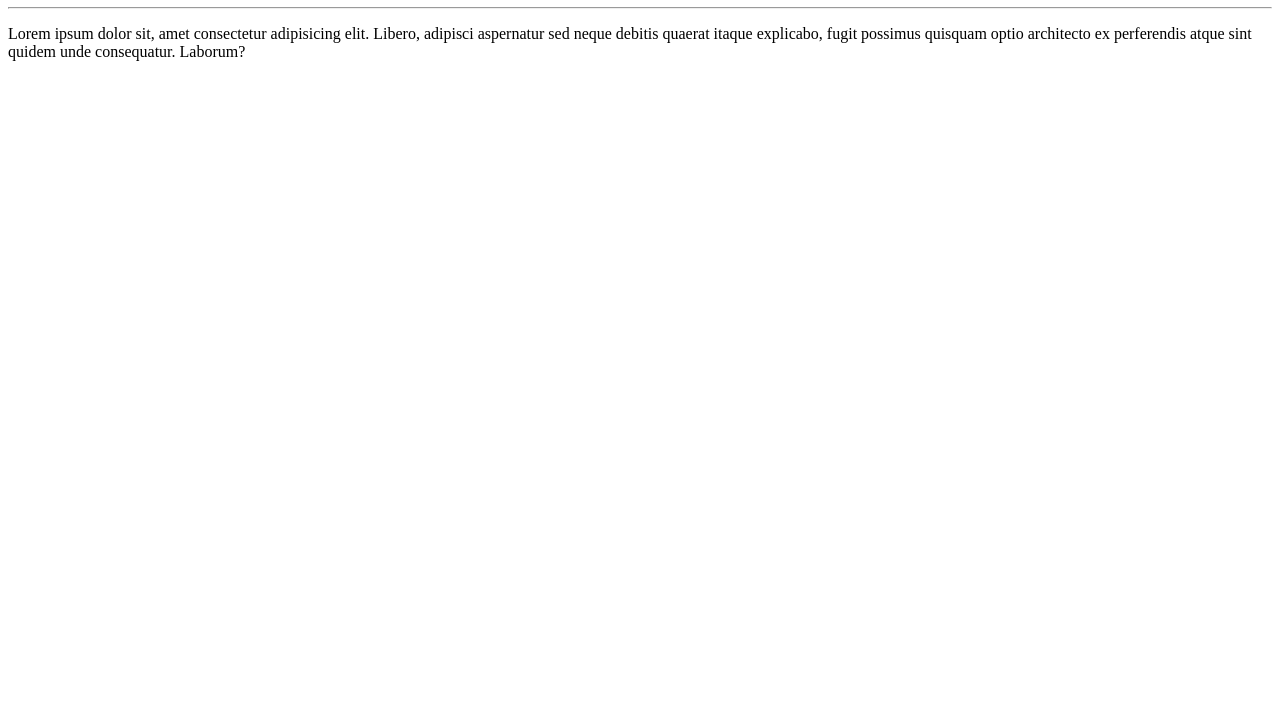
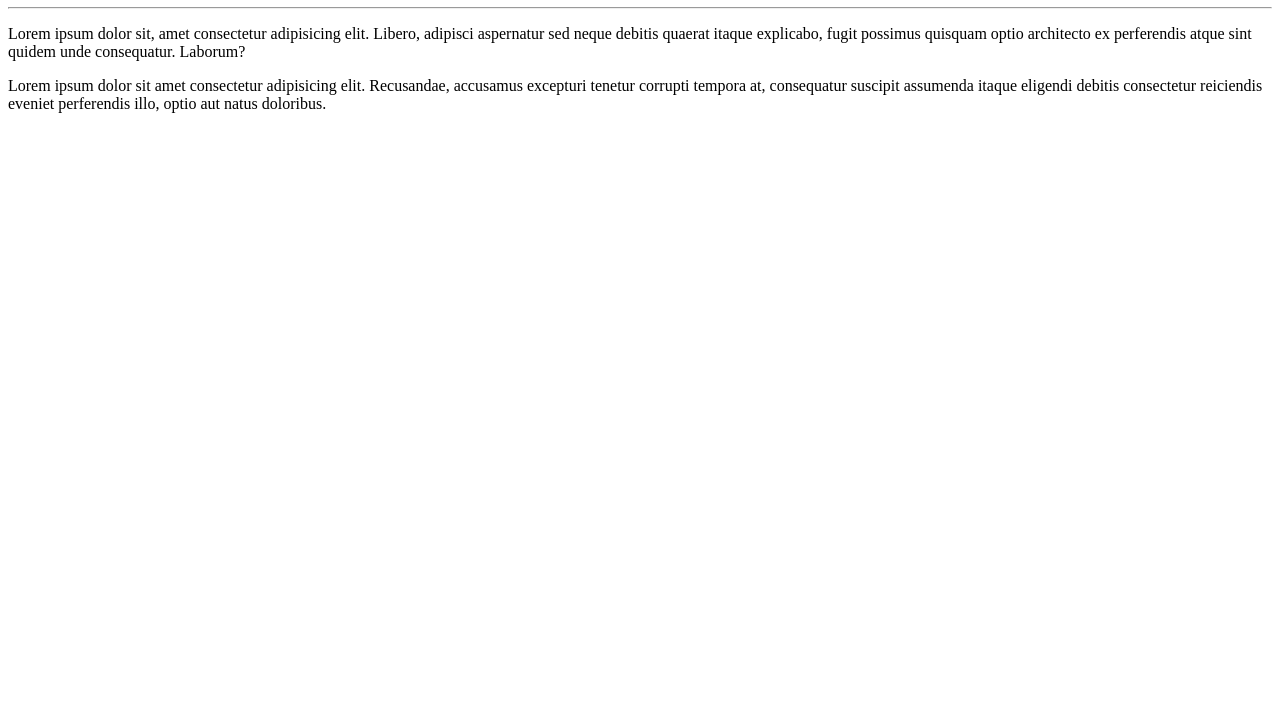
Before and after one commit to HendrixsIsak/Ola-Mundo, a plain HTML site: page site-exemplo/INDEX.HTML in a window 1280 px wide. Shown: the part 73-800 px from the top of the page. Drawn offline with Linux system fonts and the light colour scheme.

Commit message:
Adicionei um parágrafo

```diff
--- a/site-exemplo/INDEX.HTML
+++ b/site-exemplo/INDEX.HTML
@@ -9,5 +9,6 @@
     <h1>Olá, Mundo!</h1>
     <hr>
     <p>Lorem ipsum dolor sit, amet consectetur adipisicing elit. Libero, adipisci aspernatur sed neque debitis quaerat itaque explicabo, fugit possimus quisquam optio architecto ex perferendis atque sint quidem unde consequatur. Laborum?</p>
+    <p>Lorem ipsum dolor sit amet consectetur adipisicing elit. Recusandae, accusamus excepturi tenetur corrupti tempora at, consequatur suscipit assumenda itaque eligendi debitis consectetur reiciendis eveniet perferendis illo, optio aut natus doloribus.</p>
 </body>
 </html>
```
